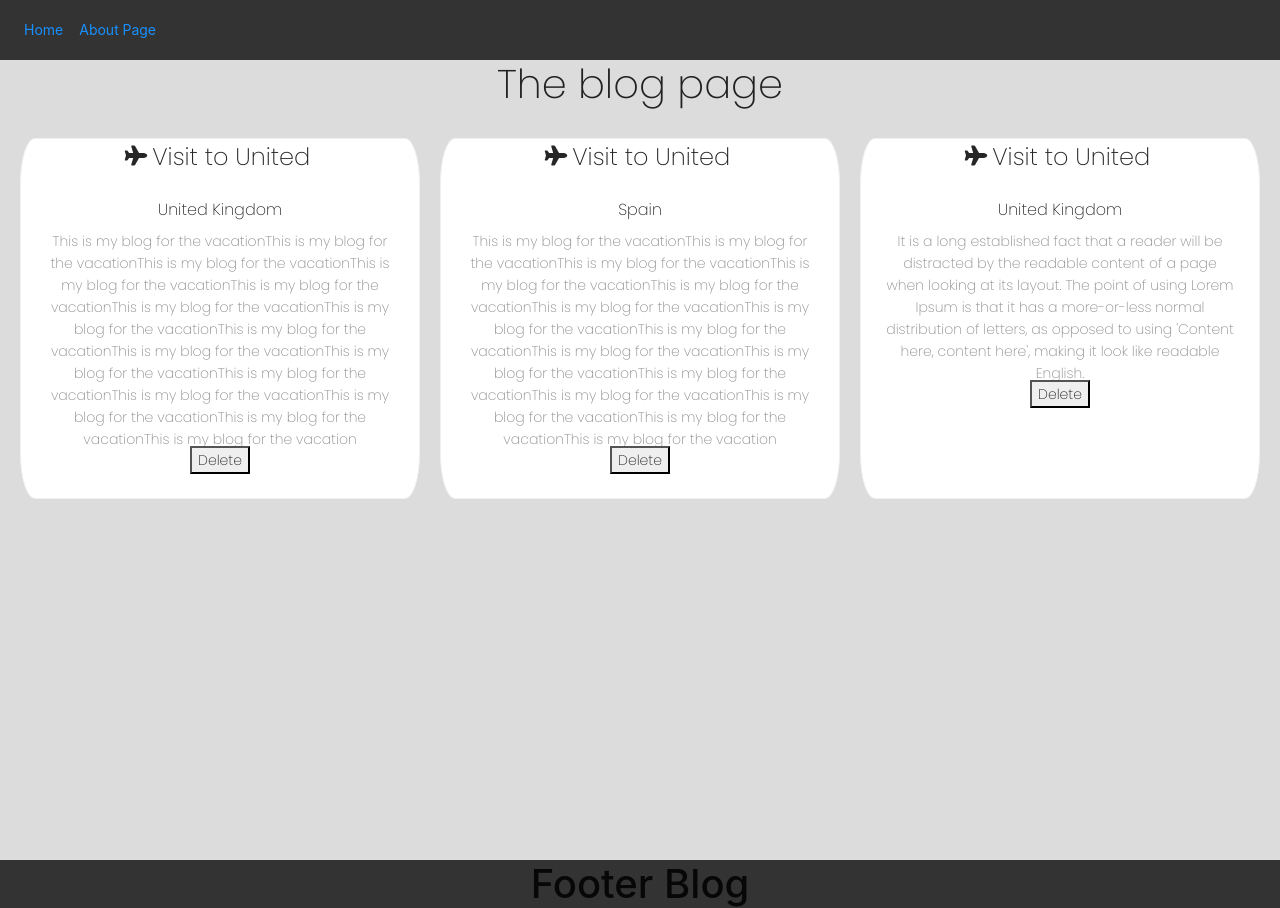
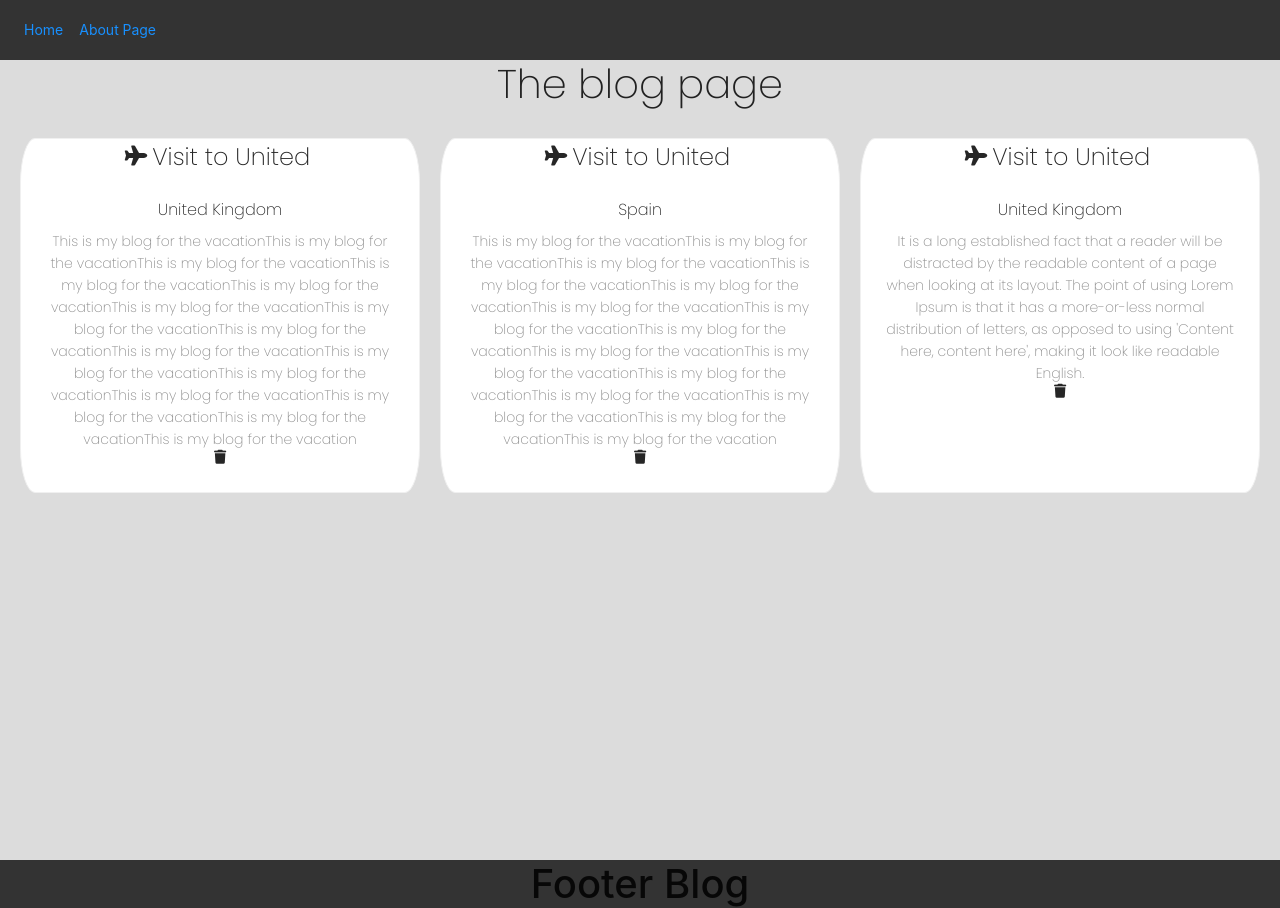
Before and after one commit to MohammedHaris96/Blog-Page, a React (Create React App) app: page / in a window 1280 px wide. Built offline with nearby package versions, Linux system fonts and the light colour scheme; data requests are answered from the project's data file; the HTML template or start-up script is replaced by a standard one.

Commit message:
added tooltip with button

```diff
--- a/src/Components/BlogList.js
+++ b/src/Components/BlogList.js
@@ -1,4 +1,4 @@
-import { Card } from "antd";
+import { Card, Tooltip } from "antd";
 import Meta from "antd/lib/card/Meta";
 import React from "react";
 
@@ -32,7 +32,11 @@ const BlogList = ({ blogs, deleteBlog }) => {
             }
           >
             <Meta title={blog.name} description={blog.description} />
-            <button onClick={() => deleteBlog(blog.id)}>Delete</button>
+            <Tooltip title="Delete">
+              <span onClick={() => deleteBlog(blog.id)}>
+                <i class="fas fa-trash"></i>
+              </span>
+            </Tooltip>
           </Card>
         );
       })}
```
